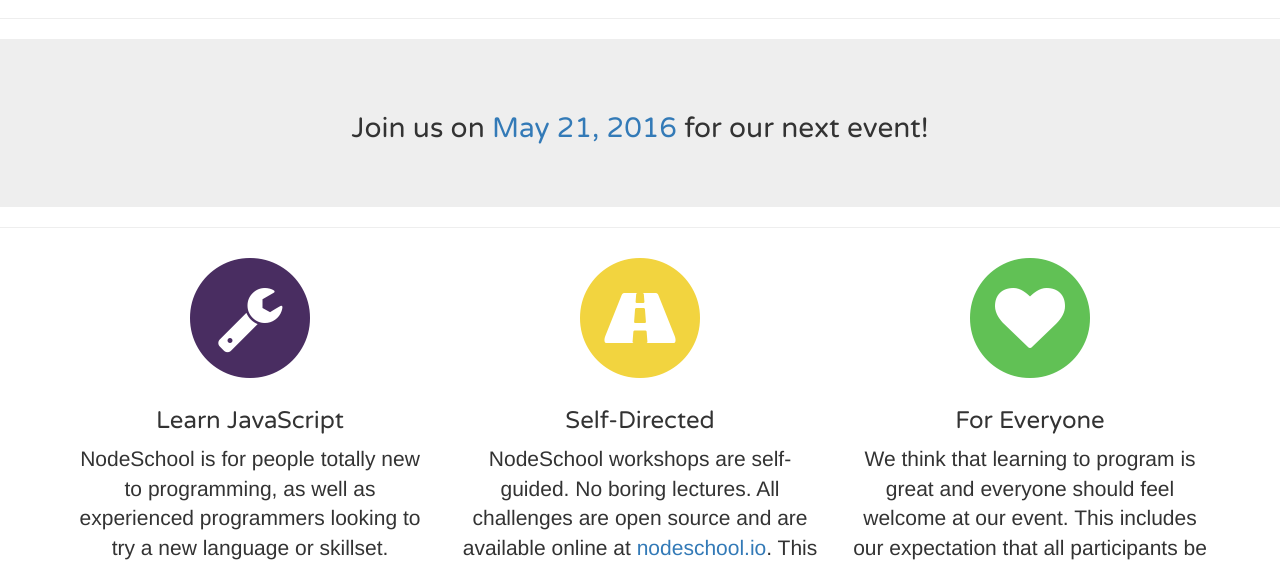
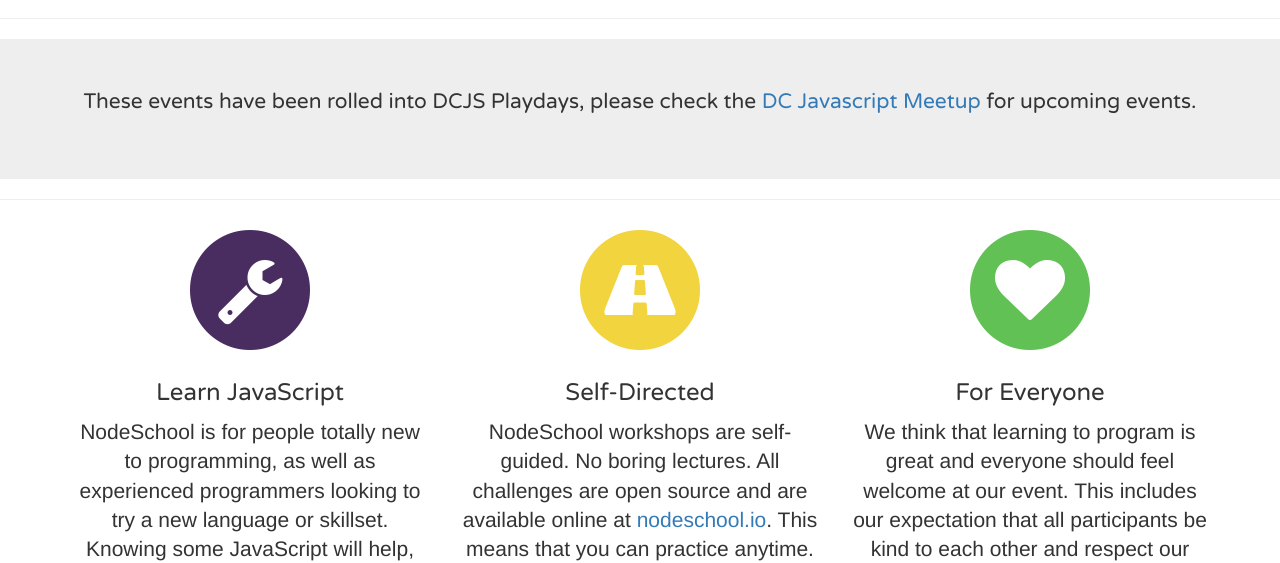
Before and after one commit to nodeschool/washingtondc, a website: page index.html in a window 1280 px wide. Shown: the part 237-800 px from the top of the page. Drawn offline with nearby package versions, Linux system fonts and the light colour scheme; some packages are replaced by stand-ins of ours; a script that the page names is missing.

Commit message:
Update the index to point folks to the DCJS meetup for future events.

```diff
--- a/index.html
+++ b/index.html
@@ -45,7 +45,7 @@
     <!--jumbotron-next-event-->
     <div class="jumbotron jumbotron-next-event">
       <div class="container text-center">
-        <h2>Join us on <a href="http://www.meetup.com/node-dc/events/227484241/">May 21, 2016</a> for our next event!</h2>
+        <p class="lead">These events have been rolled into DCJS Playdays, please check the <a href="https://www.meetup.com/DC-JavaScript/">DC Javascript Meetup</a> for upcoming events.</p>
       </div>
     </div>
     <hr />
```
